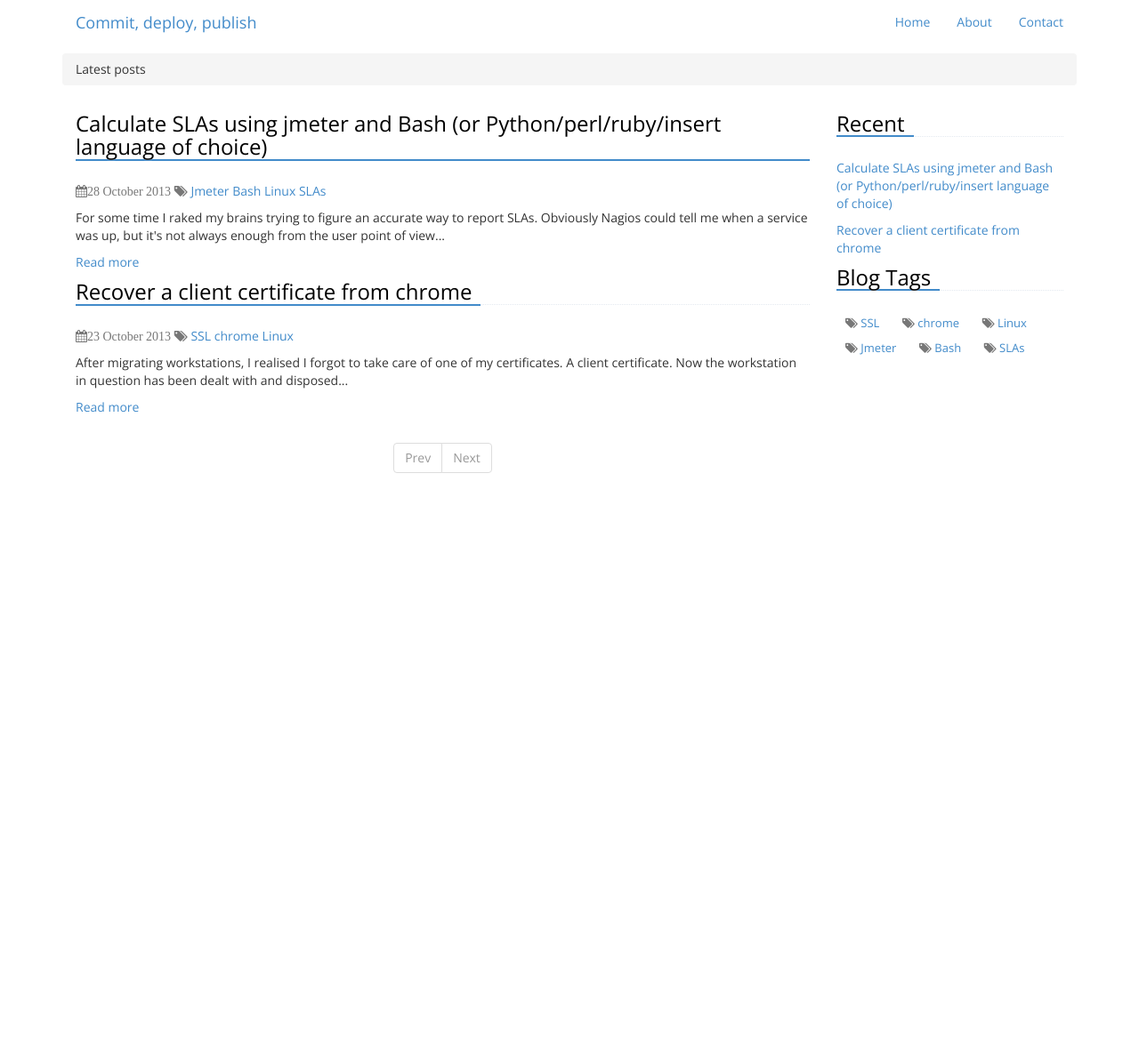
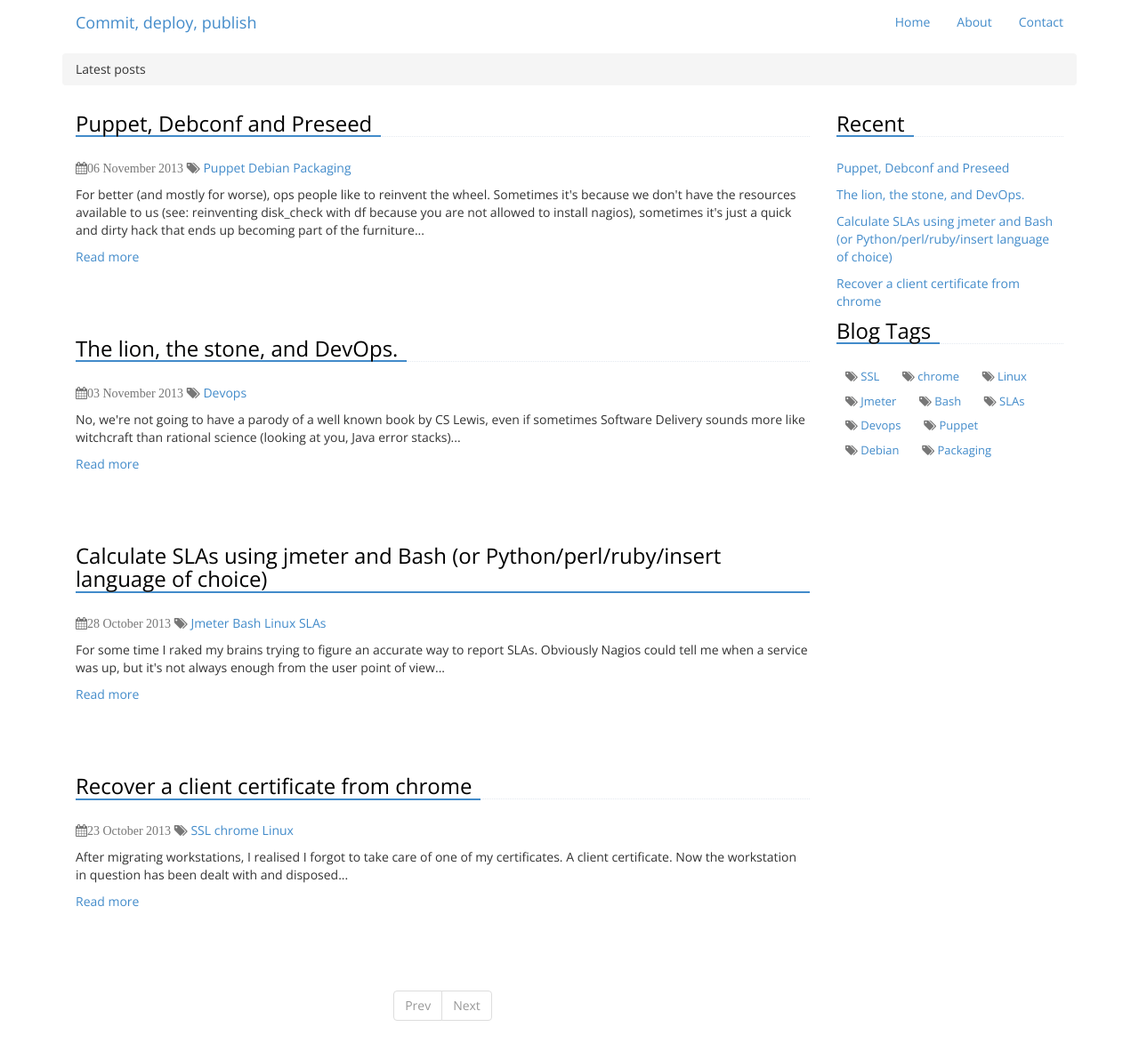
Before and after one commit to frconil/jekyll, a Jekyll site: the page built from index.html, in a window 1280 px wide. Shown: the whole page at 89% size. Built offline with Jekyll 4.4.1, drawn with Linux system fonts in a browser that asks for light colours; Markdown is read by kramdown in place of the engine named in the settings; the list of posts is cut into pages by our own code; before the commit the page ends 900 px from its top, so only the background shows below that; some of the changed lines change nothing that is shown.

Commit message:
minor adjustments, two new posts

```diff
--- /dev/null
+++ b/_posts/2013-11-03-the-lion-the-stone-and-devops.md
@@ -0,0 +1,35 @@
+---
+title: The lion, the stone, and DevOps.
+tags: Devops
+layout: post
+summary: No, we're not going to have a parody of a well known book by CS Lewis, even if sometimes Software Delivery sounds more like witchcraft than rational science (looking at you, Java error stacks)...
+---
+
+No, we're not going to have a parody of a well known book by CS Lewis, even if sometimes Software Delivery sounds more like witchcraft than rational science (looking at you, Java error stacks).
+
+First, joke time:
+
+> A group of tourists are in photo safari in Africa, and soon come to the pinnacle of the trip: the Lion Pride!
+Only problem is that the lions have just been fed, and are feeling more inclined to a nice nap in the shade than prowling around to please a group of tourists.
+
+> One of them start to complain loudly that it's a shame, and a rip-off, and don't they know who he is? Ten bucks they're just dumb animatronics!
+
+> He grabs a fair sized rock, aim at one of the males, and hit him square.
+Bad luck for him, the lion was the alpha male AND is not pleased at all. He starts roaring and waking up the whole pride, and they all run towards the fence and slam against it.
+
+> Obviously all the tourists are getting quite scared and run to the bus, except for one who's just standing there, non plussed.
+
+> Everyone call for him to stop being stupid and would he come in the bus before something happens, to which he replies:
+
+> " I don't see the problem, I'm not the one who threw the rock"
+
+
+
+
+I have just been reminded of this after being told "why would you care if they listen to you, this won't be your problem!"
+I think that is the problem at hand. In a traditional model, people just play the blame game, and instead of addressing bugs as early as possible, just pass it on Ops/Devs/Sales/etc with the classic "well I didn't throw the rock!/Didn't commit that bug to trunk/didn't undersize the infrastructure/<insert any real life case here>"
+Once you realise that no matter who f$#%ed up, everyone will pay for it, you're already on the right path to deliver a great product.
+Just because the issue is caused by a bug in the code doesn't mean ops can't give their all to fasttrack tests/changes/monitoring results.
+Just because the issue is caused by the infrastructure not coping with specific parts of the app doesn't mean the devs can't help by optimising those specific parts further, or asisting with dump captures, etc.
+
+Yes, it does suck when delivery fails along the way, but working towards fixing it instead of palming the responsibility to someone else helps everyone realising what  some individual actions mean for other people (see: on-call roster, sales department, tech support team, devs in charge of fixing bugs or performance issues), and ensure the next time will be better.
--- /dev/null
+++ b/_posts/2013-11-06-puppet-debconf-and-preseed.md
@@ -0,0 +1,78 @@
+---
+title: Puppet, Debconf and Preseed
+tags: Puppet Debian Packaging
+layout: post
+summary: "For better (and mostly for worse), ops people like to reinvent the wheel. Sometimes it's because we don't have the resources available to us (see: reinventing disk_check with df because you are not allowed to install nagios), sometimes it's just a quick and dirty hack that ends up becoming part of the furniture..."
+---
+
+
+For better (and mostly for worse), ops people like to reinvent the whell. Sometimes it's because we don't have the resources available to us (see: reinventing disk_check with df because you are not allowed to install nagios), sometimes it's just a quick and dirty hack that ends up becoming part of the furniture.
+
+The important bit is to actually clean up once in a while.
+
+My issue started when we were streamlining/automating some of our builds. One of the package requirements was sun-java6-*, which involve accepting a licence. Personally I chaffed at the fact that we had a mostly automated build, but we still had to log on individual servers, install java by hand like peasants and then only could we start puppet. It would also make things like unattended self-service deploys (my personal end goal :3 )
+
+Now I was getting started with puppet, so I threw together a quick and very dirty hack to accept the licence:
+{% highlight ruby %}
+# Base Java class
+
+class sun-java6-jre {
+        include sun-java-base
+        package { "sun-java6-jre":
+                ensure => present,
+                require => Exec["has-java-licence"];
+        }
+}
+
+class sun-java-base {
+        exec { "has-java-licence":
+                command => "grep -q accepted-sun-dlj-v1-1 /var/cache/debconf/config.dat",
+        }
+        exec { "set java-licence":
+                command => "echo sun-java6-jre   shared/accepted-sun-dlj-v1-1    boolean true | debconf-set-selections",
+                unless => "grep -q accepted-sun-dlj-v1-1 /var/cache/debconf/config.dat",
+        }
+}
+
+{% endhighlight %}
+
+That's quite cringe worthy. I know, because I'm cringing pretty hard myself. (notice the use of debconf-set-selections, but not debconf-get-selections). It also generates a lot of useless chatter in the logs, as the licence check runs at every catalog refresh.
+
+Now we can do it in a much cleaner way, by grabbing the actual info we need from an already installed package with
+{% highlight bash %}
+localhost:~# debconf-get-selections | grep accepted-sun
+sun-java6-bin shared/accepted-sun-dlj-v1-1  boolean true
+sun-java6-jdk shared/accepted-sun-dlj-v1-1  boolean true
+sun-java6-jre shared/accepted-sun-dlj-v1-1  boolean true
+{% endhighlight %}
+
+Armed with this, we can generate a new, cleaner puppet module:
+{% highlight ruby %}
+# Base Java class
+
+class sun-java6-jre {
+  file { "/var/cache/debconf/sun-java6-jre.preseed":
+    ensure       => present,
+    content      => "sun-java6-jre   shared/accepted-sun-dlj-v1-1    boolean true
+sun-java6-bin shared/accepted-sun-dlj-v1-1  boolean true
+sun-java6-jdk shared/accepted-sun-dlj-v1-1  boolean true",
+  }
+
+  package { "sun-java6-jre":
+    ensure       => present,
+    responsefile => "/var/cache/debconf/sun-java6-jre.preseed",
+    require      => File["/var/cache/debconf/sun-java6-jre.preseed"],
+  }
+
+}
+{% endhighlight %}
+
+I could also call the file directly from the puppet server itself using source instead of content, like so:
+{% highlight ruby %}
+file { "/var/cache/debconf/sun-java6-jre.preseed":
+    ensure       => present,
+    source       => "puppet://puppet/files/sun-java6-jre.preseed",
+  }
+{% endhighlight %}
+
+Looks already so much better, and cut down on the chatter in the logs.
--- a/index.html
+++ b/index.html
@@ -15,6 +15,9 @@ title: Latest posts
 <p></p>
 <p>{{ post.summary }}</p>
 <p><a href="{{ post.url }}">Read more</a></p>
+<br/>
+<br/>
+<br/>
 {% endfor %}
 <div class="text-center">
  <ul class="pagination ">
```
Lines whose indentation alone changed are shown as unchanged.
